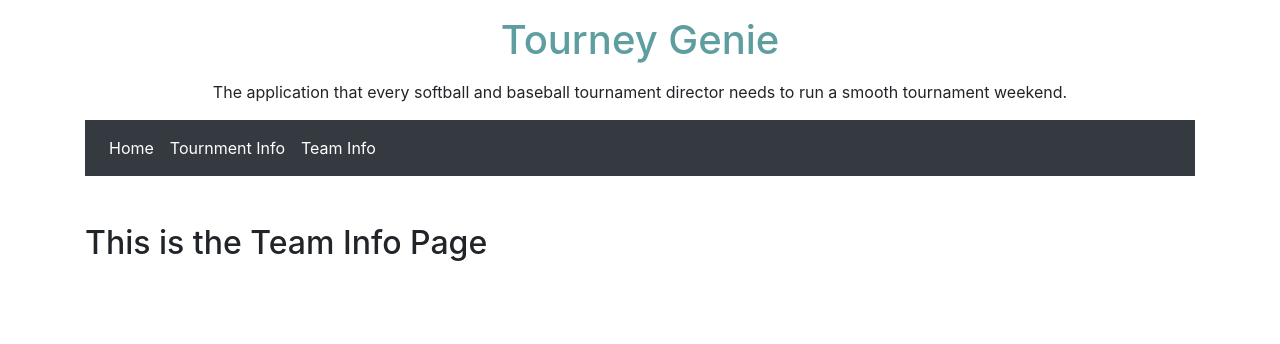
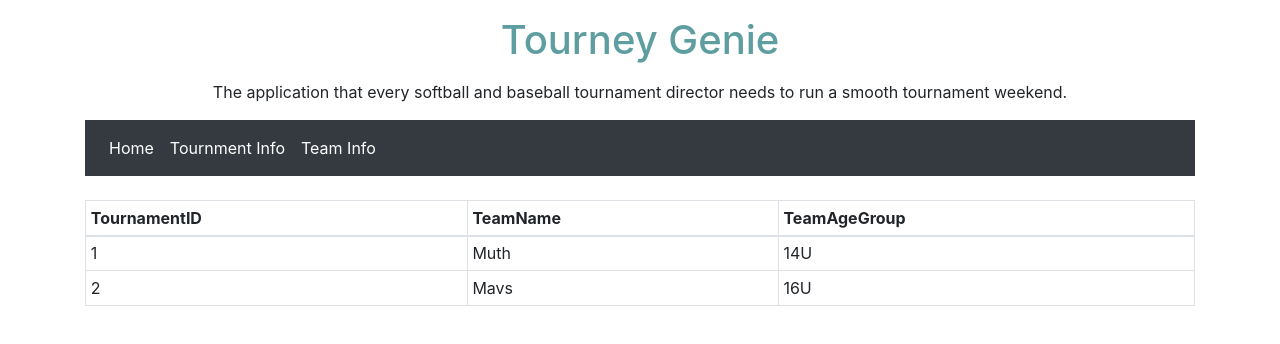
Before and after one commit to hdkarwat/tourneygenie-hdk, a React (Create React App) app: page /TeamInfo in a window 1280 px wide. Shown: the top 344 px of the page. Built offline with nearby package versions, Linux system fonts and the light colour scheme.

Commit message:
table updates

```diff
--- a/src/Components/TeamInfo.jsx
+++ b/src/Components/TeamInfo.jsx
@@ -1,13 +1,48 @@
 import React, {Component} from 'react';
+import {Table} from 'react-bootstrap';
 
 export class TeamInfo extends Component {
 
+    constructor(props) {
+        super(props);
+        this.state ={teams:[]}
+    }
+
+    componentDidMount() {
+        this.refreshList();
+    }
+    refreshList() {
+        this.setState({
+            teams:[{"TournamentID":1, "TeamName": "Muth", "TeamAgeGroup": "14U"},
+            {"TournamentID":2, "TeamName": "Mavs", "TeamAgeGroup": "16U"}
+        ]
+        })
+    }
     render(){
+
+    const {teams} = this.state;
+
         return(
-            <div className="mt-5 d-flex justify-content-left">
-                <h2>This is the Team Info Page</h2>
+           <Table className="mt-4" stripped bordered hover size="sm">
+               <thead>
+                    <tr>
+                        <th>TournamentID</th>
+                        <th>TeamName</th>
+                        <th>TeamAgeGroup</th>
+                    </tr>
+               </thead>
 
-            </div>
+               <tbody>
+                   {teams.map(team=>
+                        <tr key = {team.TournamentID}>
+                            <td>{team.TournamentID}</td>
+                            <td>{team.TeamName}</td>
+                            <td>{team.TeamAgeGroup}</td>
+                        </tr>
+                        )}
+               </tbody>
+
+           </Table>
         )
 
 
```
